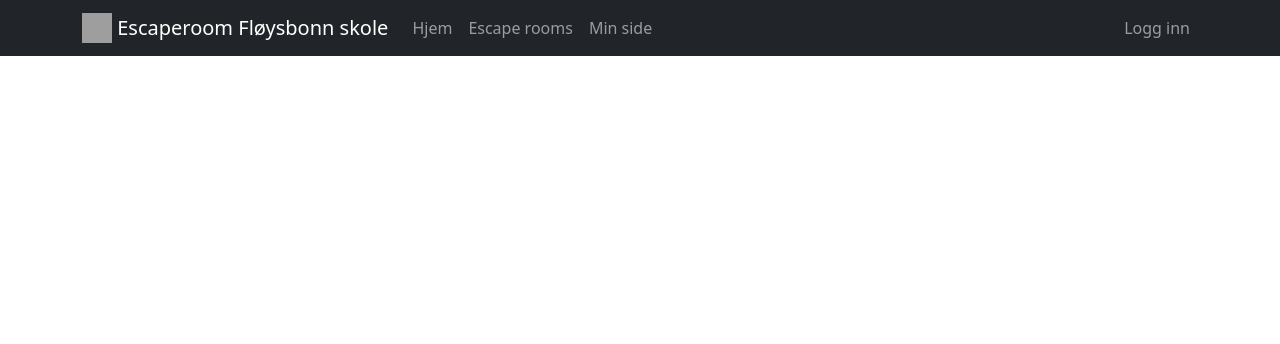
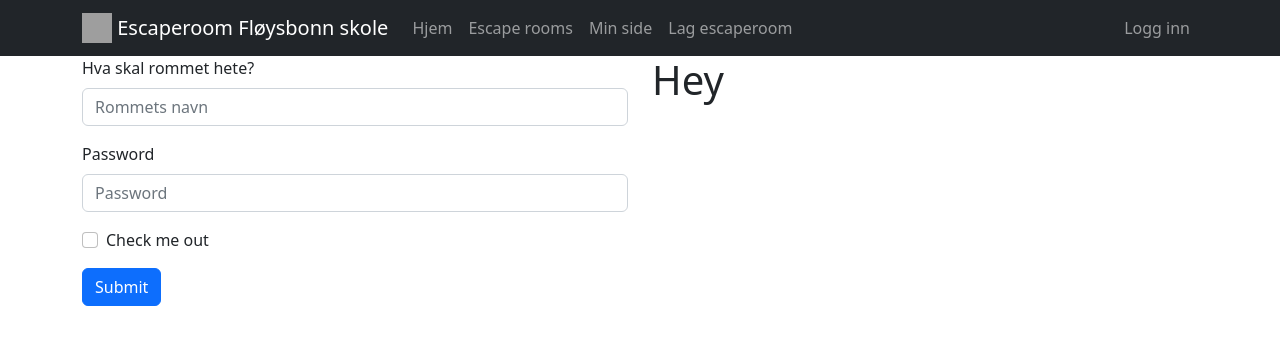
Before and after one commit to eivindjon/escroom, a React (Create React App) app: page /lagRom in a window 1280 px wide. Shown: the top 344 px of the page. Built offline with nearby package versions, Linux system fonts and the light colour scheme; no server answers; grey boxes are pictures that could not be loaded.

Commit message:
Opprettet side for å lage nye rom

```diff
--- a/src/App.js
+++ b/src/App.js
@@ -7,6 +7,7 @@ import Signin from "./pages/Signin";
 import MinSide from "./pages/MinSide";
 import EscapeRooms from "./pages/EscapeRooms";
 import ActiveRoom from "./pages/ActiveRoom.jsx";
+import LagRom from "./pages/LagRom.jsx";
 
 function App() {
   return (
@@ -17,6 +18,7 @@ function App() {
           <Route path="/" element={<Home />} />
           <Route path="/signin" element={<Signin />} />
           <Route path="/minside" element={<MinSide />} />
+          <Route path="/lagRom" element={<LagRom />} />
           <Route path="/escaperooms" element={<EscapeRooms />} />
           <Route path="/escaperooms/:id" element={<ActiveRoom />} />
         </Routes>
--- a/src/components/MainNavbar.jsx
+++ b/src/components/MainNavbar.jsx
@@ -29,6 +29,7 @@ const MainNavbar = () => {
           <Nav.Link href="/">Hjem</Nav.Link>
           <Nav.Link href="/escaperooms">Escape rooms</Nav.Link>
           <Nav.Link href="/minside">Min side</Nav.Link>
+          <Nav.Link href="/lagRom">Lag escaperoom</Nav.Link>
         </Nav>
         <Nav>
           {/* if user is logged in show "Logg ut", else show Logg inn */}
--- /dev/null
+++ b/src/pages/LagRom.jsx
@@ -0,0 +1,36 @@
+import React from "react";
+import { Container, Row, Col, Input, Button, Form } from "react-bootstrap";
+export default function LagRom() {
+  return (
+    <div>
+      <Container>
+        <Row>
+          <Col>
+            <Form>
+              <Form.Group className="mb-3" controlId="nameOfRoom">
+                <Form.Label>Hva skal rommet hete?</Form.Label>
+                <Form.Control type="text" placeholder="Rommets navn" />
+              </Form.Group>
+
+              <Form.Group className="mb-3" controlId="formBasicPassword">
+                <Form.Label>Password</Form.Label>
+                <Form.Control type="password" placeholder="Password" />
+              </Form.Group>
+              <Form.Group className="mb-3" controlId="formBasicCheckbox">
+                <Form.Check type="checkbox" label="Check me out" />
+              </Form.Group>
+              <Button variant="primary" type="submit">
+                Submit
+              </Button>
+            </Form>
+          </Col>
+          <Col>
+            <div>
+              <h1>Hey</h1>
+            </div>
+          </Col>
+        </Row>
+      </Container>
+    </div>
+  );
+}
```
